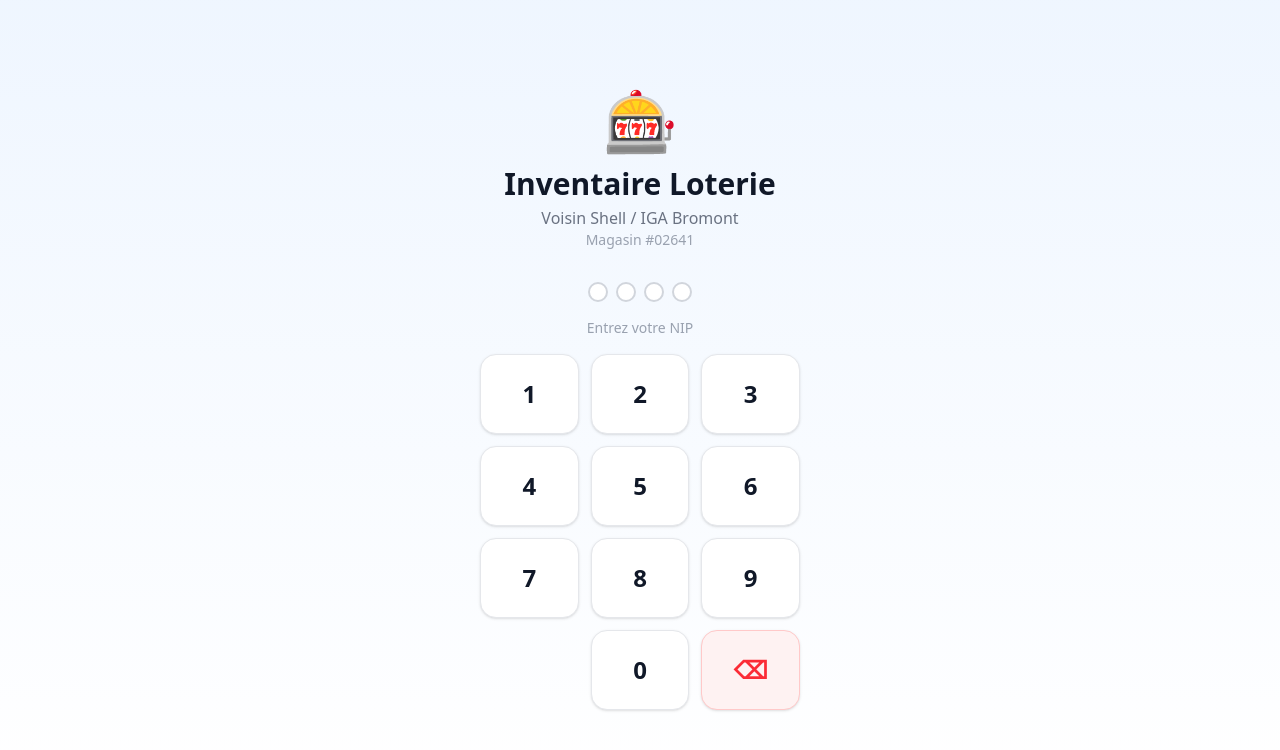
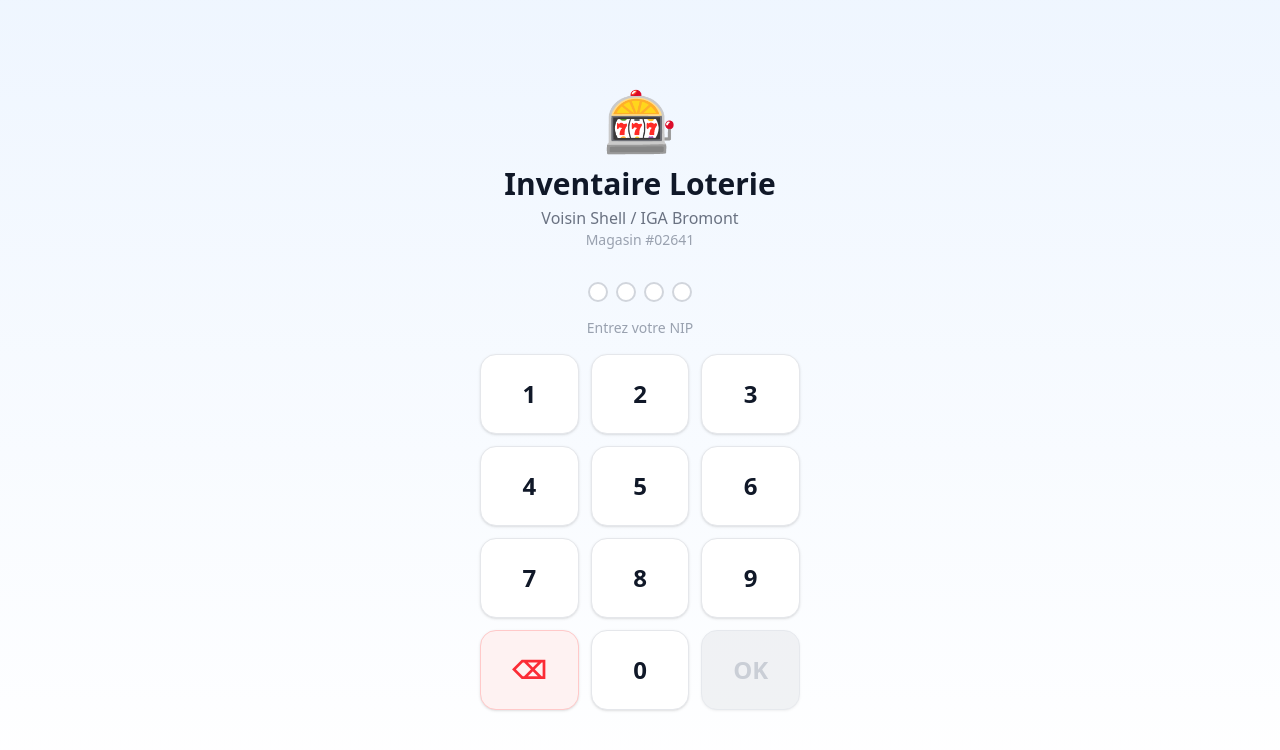
Before and after one commit to alexdeg92/store-inventory-02641, a Next.js app: page / in a window 1280 px wide. Shown: the top 750 px of the page. Built offline with nearby package versions, Linux system fonts and the light colour scheme; no server answers.

Commit message:
Fix PIN login: add OK button, support variable length PINs

```diff
--- a/src/app/page.tsx
+++ b/src/app/page.tsx
@@ -48,45 +48,21 @@
 
   function press(key: string) {
     if (loading) return;
+    if (key === 'OK') {
+      if (digits.length >= 4) submit(digits.join(''));
+      return;
+    }
     if (key === '⌫') {
       setDigits(d => d.slice(0, -1));
       setError('');
       return;
     }
     const next = [...digits, key];
+    if (next.length > 8) return;
     setDigits(next);
-    // Try after 4 digits, or 7 (admin might have 7)
-    if (next.length >= 4) {
-      // Wait a tiny bit to allow longer PINs to keep being entered
-      // but auto-submit after brief pause — we handle via explicit submit if needed
-      // Actually just try at 4 and 7
-      if (next.length === 7) {
-        submit(next.join(''));
-      } else if (next.length === 4) {
-        // Could be a 4-digit PIN — try immediately
-        // but also allow continuing to type for longer PINs
-        // We'll auto-submit at 4 with a short delay to allow longer typing
-        const current = next.join('');
-        // Small delay so user can keep typing for longer PINs
-        setTimeout(async () => {
-          setDigits(prev => {
-            if (prev.join('') === current && prev.length === 4) {
-              // Still 4 digits, auto-submit
-              submit(current);
-            }
-            return prev;
-          });
-        }, 600);
-      }
-    }
-    if (next.length > 7) {
-      // Reset if too long
-      setDigits([]);
-      setError('NIP trop long. Réessayez.');
-    }
   }
 
-  const keys = ['1','2','3','4','5','6','7','8','9','','0','⌫'];
+  const keys = ['1','2','3','4','5','6','7','8','9','⌫','0','OK'];
 
   return (
     <div className="min-h-screen bg-gradient-to-b from-blue-50 to-white flex flex-col items-center justify-center p-6 select-none">
@@ -120,7 +96,7 @@
           className={`flex justify-center gap-2 mb-4 transition-all`}
           style={{ animation: shake ? 'shake 0.5s' : undefined }}
         >
-          {Array.from({ length: Math.max(4, digits.length) }).map((_, i) => (
+          {Array.from({ length: Math.max(4, digits.length + 1, 4) }).map((_, i) => (
             <div
               key={i}
               className={`w-5 h-5 rounded-full border-2 transition-all duration-150 ${
@@ -141,14 +117,16 @@
 
         {/* Keypad */}
         <div className="grid grid-cols-3 gap-3">
-          {keys.map((k, i) => k === '' ? <div key={i}/> : (
+          {keys.map((k, i) => (
             <button
               key={k}
               onPointerDown={e => { e.preventDefault(); press(k); }}
-              disabled={loading}
+              disabled={loading || (k === 'OK' && digits.length < 4)}
               className={`h-20 rounded-2xl text-2xl font-bold shadow-sm active:scale-95 transition-transform duration-75 select-none disabled:opacity-50
                 ${k === '⌫'
                   ? 'bg-red-50 text-red-500 border border-red-200 hover:bg-red-100'
+                  : k === 'OK'
+                  ? 'bg-blue-600 text-white border border-blue-700 hover:bg-blue-700 disabled:bg-gray-200 disabled:text-gray-400 disabled:border-gray-300'
                   : 'bg-white text-gray-900 border border-gray-200 hover:bg-gray-50'
                 }`}
             >
```
